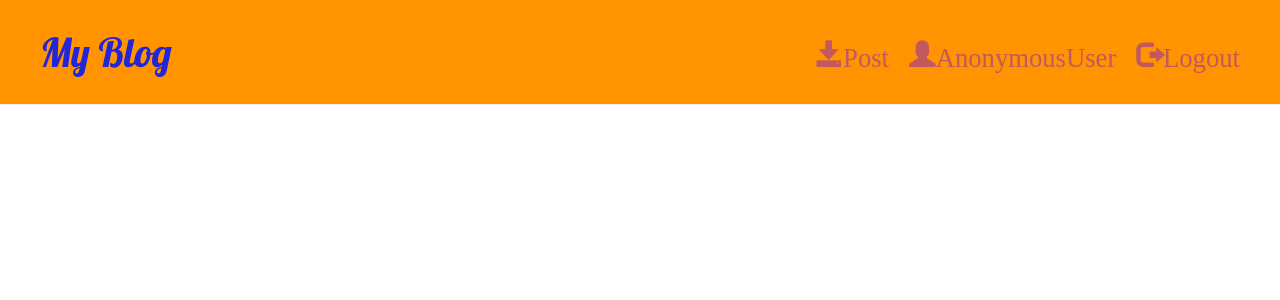
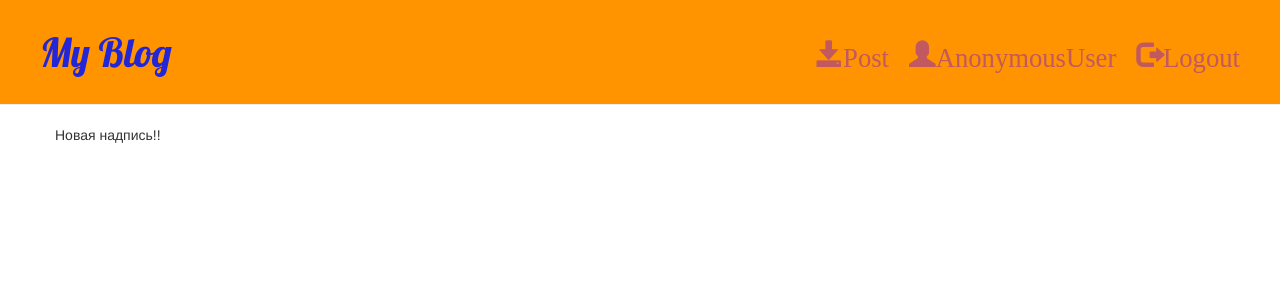
Before and after one commit to webdizik/CI_CD, a Django app: page /blog/ in a window 1280 px wide. Shown: the top 300 px of the page. Run offline with Django 5.2, Linux system fonts and the light colour scheme; data that the repository does not hold is empty; some libraries are stand-ins or nearby versions.

Commit message:
second commit

```diff
--- a/mysite/blog/templates/blog/base.html
+++ b/mysite/blog/templates/blog/base.html
@@ -26,6 +26,7 @@
       <h1><a href="{% url 'post_list' %}">My Blog</a></h1>
     </div>
     <div class="content container">
+        Новая надпись!!
         <div class="row">
             <div class="col-md-8">
                 {% block content %}
```
Also changed, not shown: .github/workflows/cicd.yml, 1 other file.
